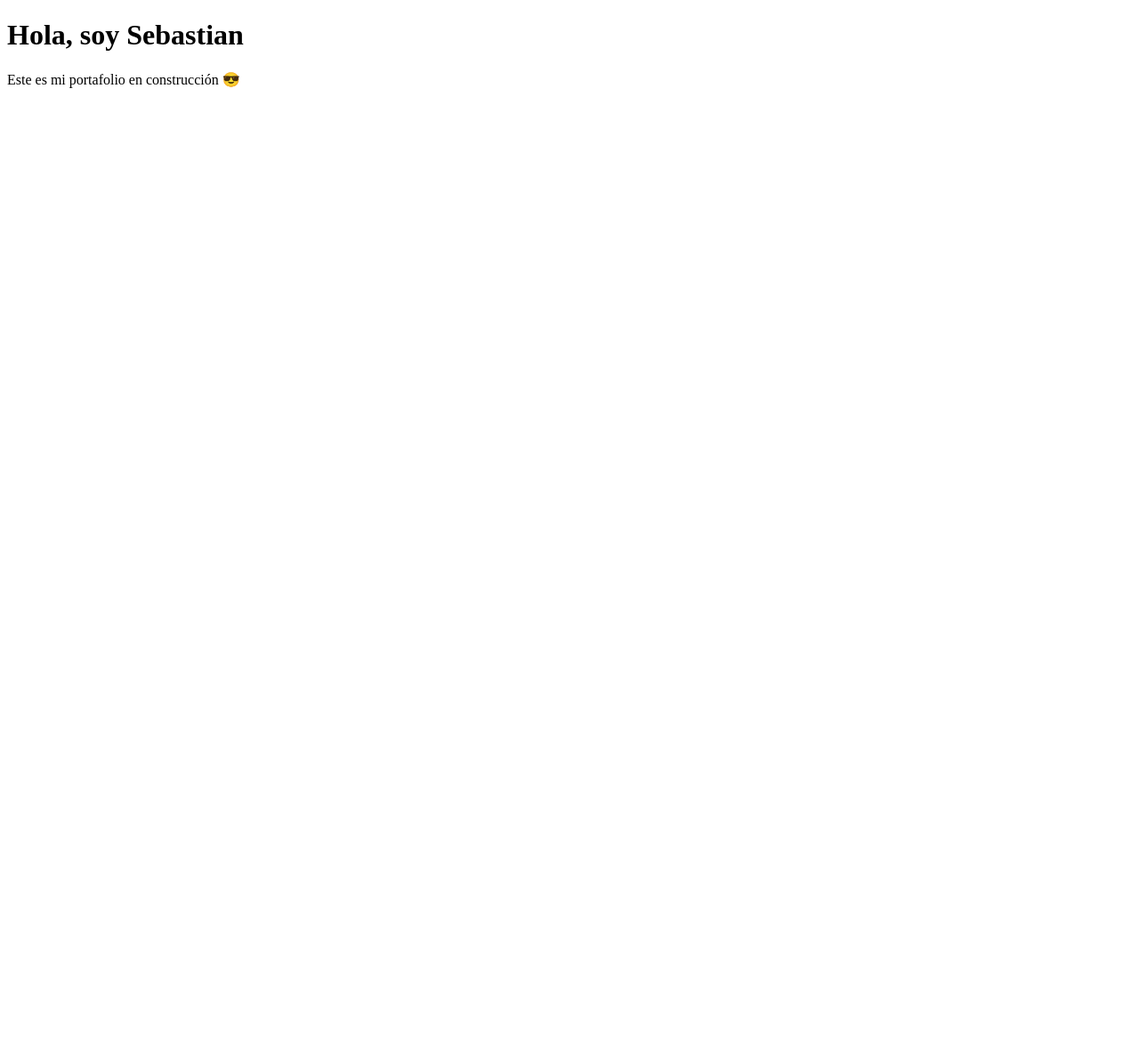
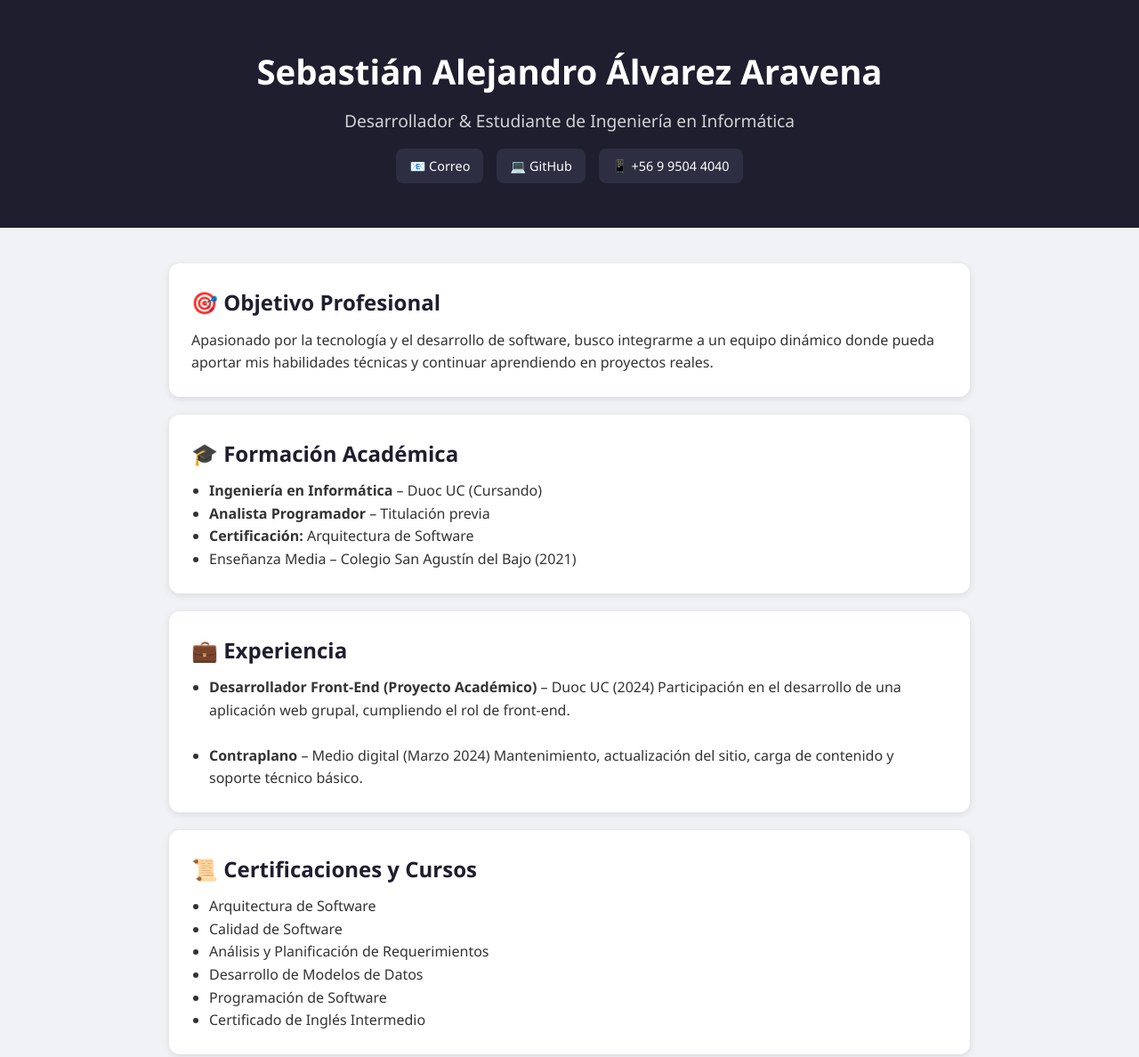
Before and after one commit to ProSebast/ProSebast.github.io, a plain HTML site: page index.html in a window 1280 px wide. Shown: the top 1188 px of the page at 89% size. Before the commit the page ends 800 px from the top, so only its background shows below. Drawn offline with Linux system fonts and the light colour scheme.

Commit message:
Portafolio

```diff
--- a/index.html
+++ b/index.html
@@ -1,11 +1,106 @@
 <!DOCTYPE html>
-<html>
+<html lang="es">
 <head>
-  <meta charset="UTF-8" />
-  <title>Mi Portafolio</title>
+    <meta charset="UTF-8">
+    <meta name="viewport" content="width=device-width, initial-scale=1.0">
+    <title>Portafolio - Sebastián Álvarez</title>
+    <link rel="stylesheet" href="style.css">
 </head>
 <body>
-  <h1>Hola, soy Sebastian</h1>
-  <p>Este es mi portafolio en construcción 😎</p>
+
+    <header>
+        <h1>Sebastián Alejandro Álvarez Aravena</h1>
+        <p>Desarrollador & Estudiante de Ingeniería en Informática</p>
+
+        <div class="contact-info">
+            <a href="mailto:seba.meli.alvarez@gmail.com">📧 Correo</a>
+            <a href="https://github.com/ProSebast" target="_blank">💻 GitHub</a>
+            <span>📱 +56 9 9504 4040</span>
+        </div>
+    </header>
+
+    <section class="container">
+
+        <section class="card">
+            <h2>🎯 Objetivo Profesional</h2>
+            <p>
+                Apasionado por la tecnología y el desarrollo de software, busco integrarme a un equipo dinámico
+                donde pueda aportar mis habilidades técnicas y continuar aprendiendo en proyectos reales.
+            </p>
+        </section>
+
+        <section class="card">
+            <h2>🎓 Formación Académica</h2>
+            <ul>
+                <li><strong>Ingeniería en Informática</strong> – Duoc UC (Cursando)</li>
+                <li><strong>Analista Programador</strong> – Titulación previa</li>
+                <li><strong>Certificación:</strong> Arquitectura de Software</li>
+                <li>Enseñanza Media – Colegio San Agustín del Bajo (2021)</li>
+            </ul>
+        </section>
+
+        <section class="card">
+            <h2>💼 Experiencia</h2>
+            <ul>
+                <li>
+                    <strong>Desarrollador Front-End (Proyecto Académico)</strong> – Duoc UC (2024)
+                    Participación en el desarrollo de una aplicación web grupal, cumpliendo el rol de front-end.
+                </li>
+                <br>
+                <li>
+                    <strong>Contraplano</strong> – Medio digital (Marzo 2024)
+                    Mantenimiento, actualización del sitio, carga de contenido y soporte técnico básico.
+                </li>
+            </ul>
+        </section>
+
+        <section class="card">
+            <h2>📜 Certificaciones y Cursos</h2>
+            <ul>
+                <li>Arquitectura de Software</li>
+                <li>Calidad de Software</li>
+                <li>Análisis y Planificación de Requerimientos</li>
+                <li>Desarrollo de Modelos de Datos</li>
+                <li>Programación de Software</li>
+                <li>Certificado de Inglés Intermedio</li>
+            </ul>
+        </section>
+
+        <section class="card">
+            <h2>🛠️ Conocimientos Técnicos</h2>
+            <ul>
+                <li>Python, Java, JavaScript</li>
+                <li>HTML, CSS</li>
+                <li>Ionic</li>
+                <li>MySQL Developer</li>
+                <li>Excel, Word, PowerPoint</li>
+            </ul>
+        </section>
+
+        <section class="card">
+            <h2>🤝 Habilidades Personales</h2>
+            <ul>
+                <li>Comunicación efectiva</li>
+                <li>Creatividad</li>
+                <li>Organización</li>
+                <li>Trabajo en equipo</li>
+                <li>Pensamiento crítico</li>
+            </ul>
+        </section>
+
+        <section class="card">
+            <h2>🌍 Idiomas</h2>
+            <ul>
+                <li>Español: Nativo</li>
+                <li>Inglés: Intermedio (Certificado)</li>
+            </ul>
+        </section>
+
+    </section>
+
+    <footer>
+        <p>© 2025 Sebastián Álvarez · Portafolio Personal</p>
+    </footer>
+
 </body>
 </html>
--- /dev/null
+++ b/style.css
@@ -0,0 +1,86 @@
+* {
+    margin: 0;
+    padding: 0;
+    box-sizing: border-box;
+    font-family: "Segoe UI", Arial, sans-serif;
+}
+
+body {
+    background: #f0f2f5;
+    color: #333;
+    line-height: 1.6;
+}
+
+header {
+    text-align: center;
+    padding: 50px 20px;
+    background: #1e1e2f;
+    color: white;
+}
+
+header h1 {
+    font-size: 2.4rem;
+    margin-bottom: 10px;
+}
+
+header p {
+    font-size: 1.2rem;
+    opacity: 0.8;
+}
+
+.contact-info {
+    margin-top: 15px;
+    display: flex;
+    gap: 15px;
+    justify-content: center;
+    flex-wrap: wrap;
+}
+
+.contact-info a,
+.contact-info span {
+    background: #2e2e42;
+    padding: 8px 15px;
+    border-radius: 8px;
+    font-size: 0.9rem;
+    color: white;
+    text-decoration: none;
+    transition: 0.3s;
+}
+
+.contact-info a:hover {
+    background: #4a4a6a;
+}
+
+.container {
+    width: 90%;
+    max-width: 900px;
+    margin: 40px auto;
+    display: flex;
+    flex-direction: column;
+    gap: 20px;
+}
+
+.card {
+    background: white;
+    padding: 25px;
+    border-radius: 12px;
+    box-shadow: 0 2px 8px rgba(0,0,0,0.1);
+}
+
+.card h2 {
+    margin-bottom: 10px;
+    color: #1e1e2f;
+}
+
+.card ul {
+    margin-left: 20px;
+    margin-top: 10px;
+}
+
+footer {
+    text-align: center;
+    padding: 20px;
+    background: #1e1e2f;
+    color: white;
+    margin-top: 40px;
+}
```
